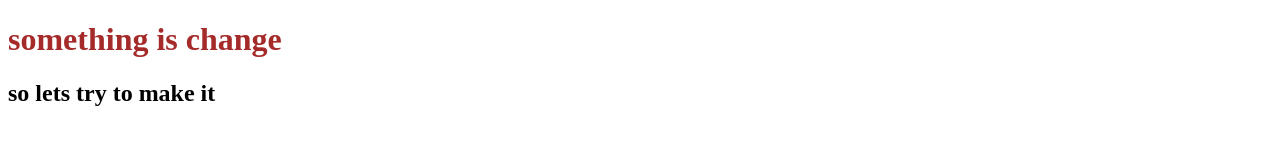
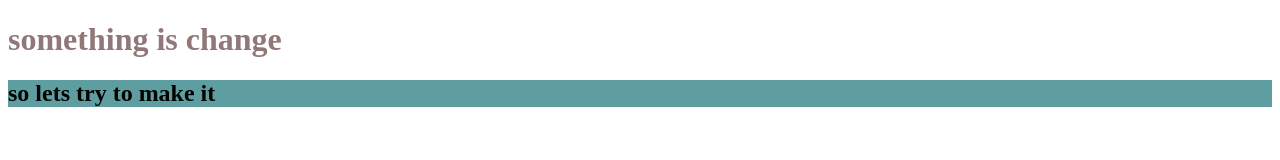
Before and after one commit to zubiyabintamostofa/my-first-repo, a plain HTML site: page index.html in a window 1280 px wide. Drawn offline with Linux system fonts and the light colour scheme.

Commit message:
make color

```diff
--- a/style.css
+++ b/style.css
@@ -1,3 +1,6 @@
 h1{
-    color: brown;
+    color: rgb(145, 120, 120);
 }
+h2{
+    background-color: cadetblue;
+}
```
